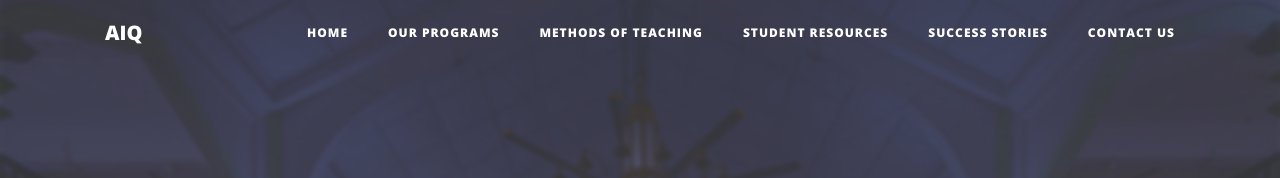
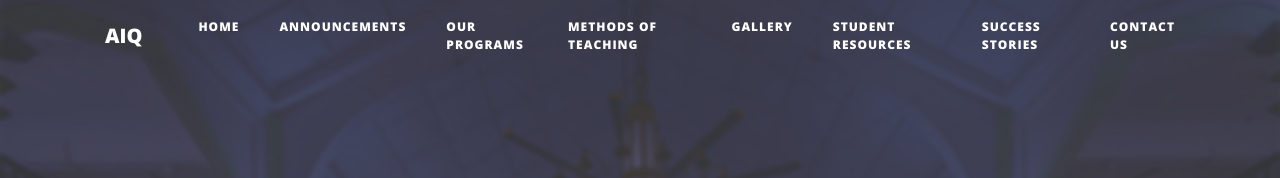
Before and after one commit to Zaydqadri/MoizAhmed123.github.io, a website: page index.html in a window 1280 px wide. Shown: the top 178 px of the page. Drawn offline with nearby package versions, Linux system fonts and the light colour scheme.

Commit message:
Update index.html

```diff
--- a/index.html
+++ b/index.html
@@ -55,11 +55,17 @@
             <li class="nav-item">
               <a class="nav-link" href="index.html">Home</a>
             </li>
+	    <li class="nav-item">
+              <a class="nav-link" href="methods.html">Announcements</a>
+            </li>
             <li class="nav-item">
               <a class="nav-link" href="ourprograms.html">Our Programs</a>
             </li>
             <li class="nav-item">
               <a class="nav-link" href="methods.html">Methods of Teaching</a>
+            </li>
+	     <li class="nav-item">
+              <a class="nav-link" href="methods.html">Gallery</a>
             </li>
             <li class="nav-item">
               <a class="nav-link" href="studentresources.html">Student Resources</a>
```
